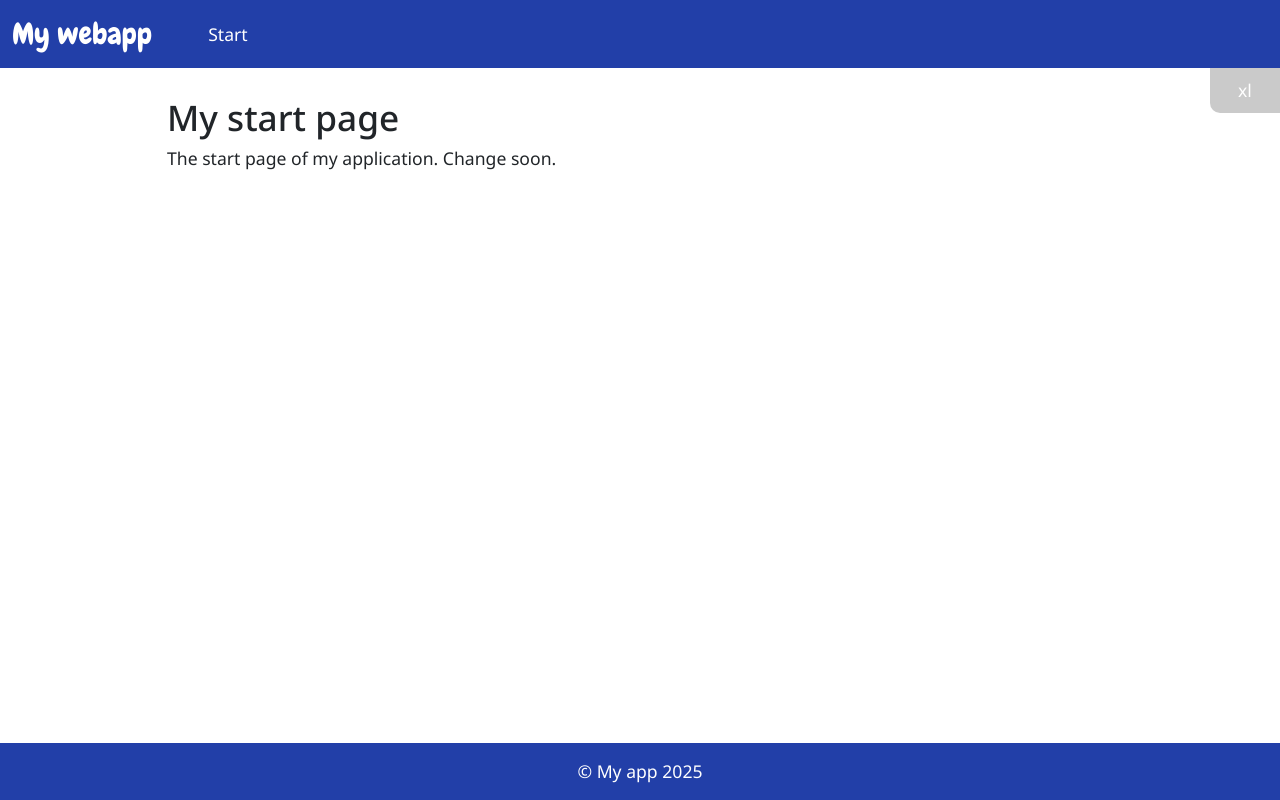
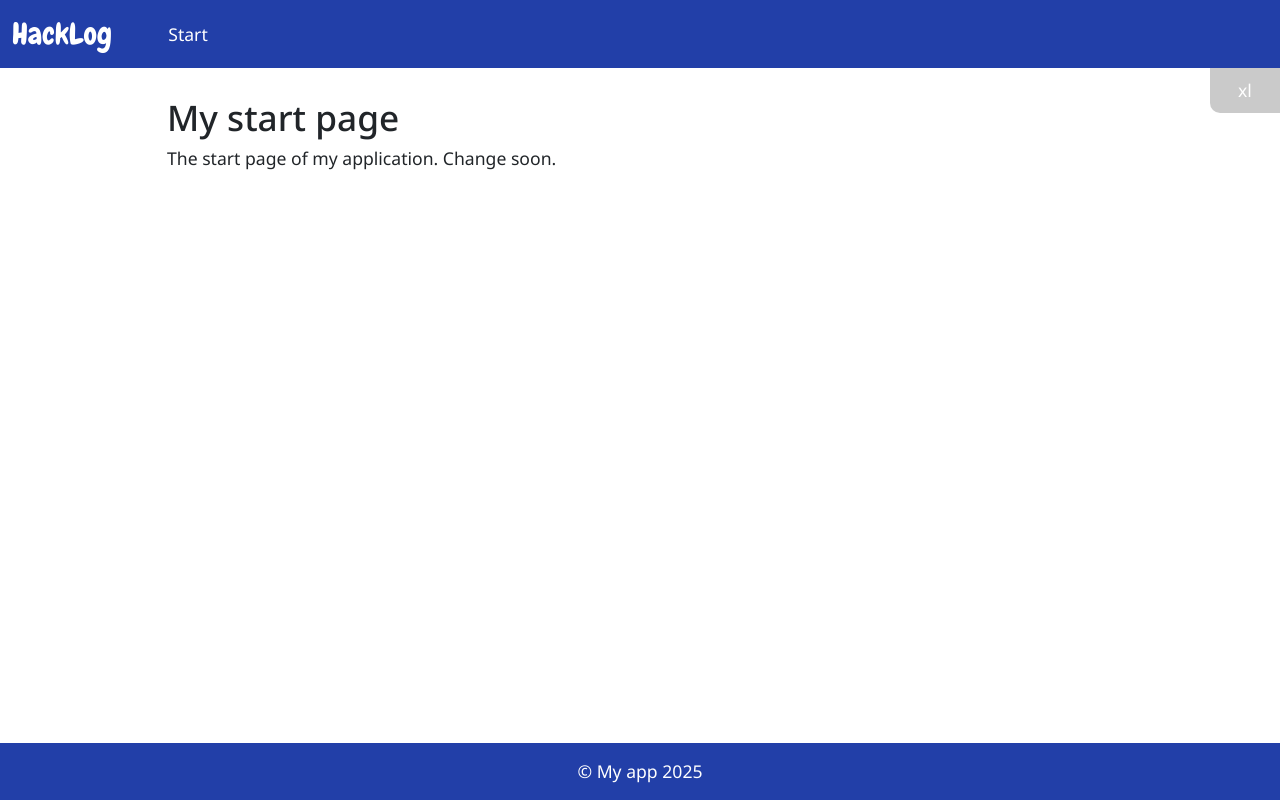
Before and after one commit to MMTTSEC/HackLog, a React (Vite) app: page / in a window 1280 px wide. Built offline with nearby package versions, Linux system fonts and the light colour scheme.

Commit message:
Update project name to HackLog in README and index files

```diff
--- a/index.html
+++ b/index.html
@@ -5,7 +5,7 @@
   <meta charset="UTF-8" />
   <link rel="icon" type="image/svg+xml" href="/vite.svg" />
   <meta name="viewport" content="width=device-width, initial-scale=1.0" />
-  <title>My web app</title>
+  <title>HackLog</title>
 </head>
 
 <body>
--- a/src/partials/Header.tsx
+++ b/src/partials/Header.tsx
@@ -28,7 +28,7 @@ export default function Header() {
     >
       <Container fluid>
         <Navbar.Brand className="me-5" as={Link} to="/">
-          My webapp
+          HackLog
         </Navbar.Brand>
         <Navbar.Toggle onClick={() => setExpanded(!expanded)} />
         <Navbar.Collapse id="basic-navbar-nav">
```
Also changed, not shown: 1 other file (tests, documents, lock files or other folders).
